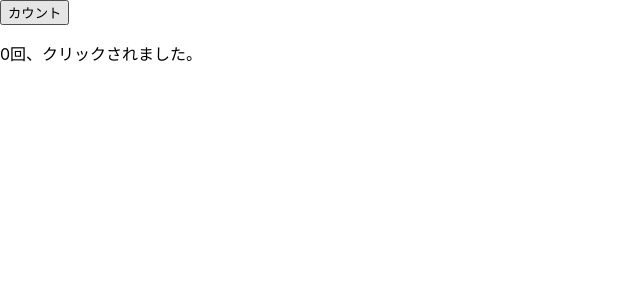
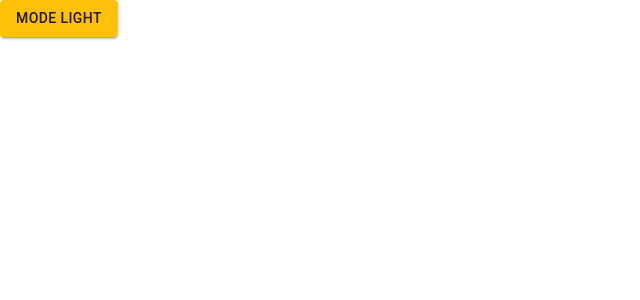
Before and after one commit to issei-yoshi/react-jissen-nyumon, a React (Create React App) app: page / in a window 1280 px wide. Shown: the top 300 px of the page, without its empty margins (0-640 px from the left). Built offline with nearby package versions, Linux system fonts and the light colour scheme.

Commit message:
useContext

```diff
--- a/src/index.js
+++ b/src/index.js
@@ -35,6 +35,9 @@
 import HookReducer from './utilizeHooks/HookReducer';
 import HookReducerUp from './utilizeHooks/HookReducerUp';
 import HookReducerInit from './utilizeHooks/HookReducerInit';
+import HookContext from './utilizeHooks/HookContext';
+import MyThemeProvider from './utilizeHooks/MyThemeProvider';
+import HookThemeButton from './utilizeHooks/HookThemeButton';
 
 // const cli = new QueryClient();
 
@@ -88,7 +91,11 @@
     {/* <HookRefForward /> */}
     {/* <HookReducer init={0} /> */}
     {/* <HookReducerUp init={0} /> */}
-    <HookReducerInit init={0} />
+    {/* <HookReducerInit init={0} /> */}
+    {/* <HookContext /> */}
+    <MyThemeProvider>
+      <HookThemeButton />
+    </MyThemeProvider>
   </React.StrictMode>
 );
 
--- /dev/null
+++ b/src/utilizeHooks/HookContext.js
@@ -0,0 +1,18 @@
+import { createContext } from 'react';
+import { HookContextChild } from './HookContextChild';
+
+export const MyAppContext = createContext();
+const config = {
+  title: 'React入門',
+  lang: 'ja-JP',
+};
+
+export default function HookContext() {
+  return (
+    <MyAppContext.Provider value={config}>
+      <div id="c_main">
+        <HookContextChild />
+      </div>
+    </MyAppContext.Provider>
+  );
+}
--- /dev/null
+++ b/src/utilizeHooks/HookContextChild.js
@@ -0,0 +1,19 @@
+import { useContext } from 'react';
+import { MyAppContext } from './HookContext';
+
+export function HookContextChild() {
+  return (
+    <div id="c_child">
+      <HookContextChildGrand />
+    </div>
+  );
+}
+
+export function HookContextChildGrand() {
+  const { title, lang } = useContext(MyAppContext);
+  return (
+    <div id="c_child_grand">
+      {title}（{lang}）
+    </div>
+  );
+}
--- /dev/null
+++ b/src/utilizeHooks/HookThemeButton.js
@@ -0,0 +1,12 @@
+import { useContext } from 'react';
+import { Button } from '@mui/material';
+import ThemeContext from './ThemeContext';
+
+export default function HookThemeButton() {
+  const { mode, toggleMode } = useContext(ThemeContext);
+  return (
+    <Button variant="contained" onClick={toggleMode}>
+      Mode {mode}
+    </Button>
+  );
+}
--- /dev/null
+++ b/src/utilizeHooks/MyThemeProvider.js
@@ -0,0 +1,46 @@
+import { useState } from 'react';
+import { createTheme, ThemeProvider } from '@mui/material/styles';
+import { amber, grey } from '@mui/material/colors';
+import { CssBaseline } from '@mui/material';
+import ThemeContext from './ThemeContext';
+
+export default function MyThemeProvider({ children }) {
+  const [mode, setMode] = useState('light');
+  const themeConfig = {
+    mode,
+    toggleMode: () => {
+      setMode(prev =>
+        prev === 'light' ? 'dark' : 'light'
+      );
+    }
+  };
+  const theme = createTheme({
+    mode,
+    palette: {
+      mode,
+      ...(mode === 'light'
+      ? {
+          primary: amber,
+        }
+      : {
+        primary: {
+          main: grey[500],
+          contrastText: '#fff'
+        },
+        background: {
+          default: grey[900],
+          paper: grey[900],
+        },
+      }),
+    },
+
+  });
+  return (
+    <ThemeContext.Provider value={themeConfig}>
+      <ThemeProvider theme={theme}>
+        <CssBaseline />
+        {children}
+      </ThemeProvider>
+    </ThemeContext.Provider>
+  );
+}
--- /dev/null
+++ b/src/utilizeHooks/ThemeContext.js
@@ -0,0 +1,6 @@
+import { createContext } from 'react';
+
+export default createContext({
+  mode: 'light',
+  toggleMode: () => {}
+});
```
Also changed, not shown: 1 other file (tests, documents, lock files or other folders).
